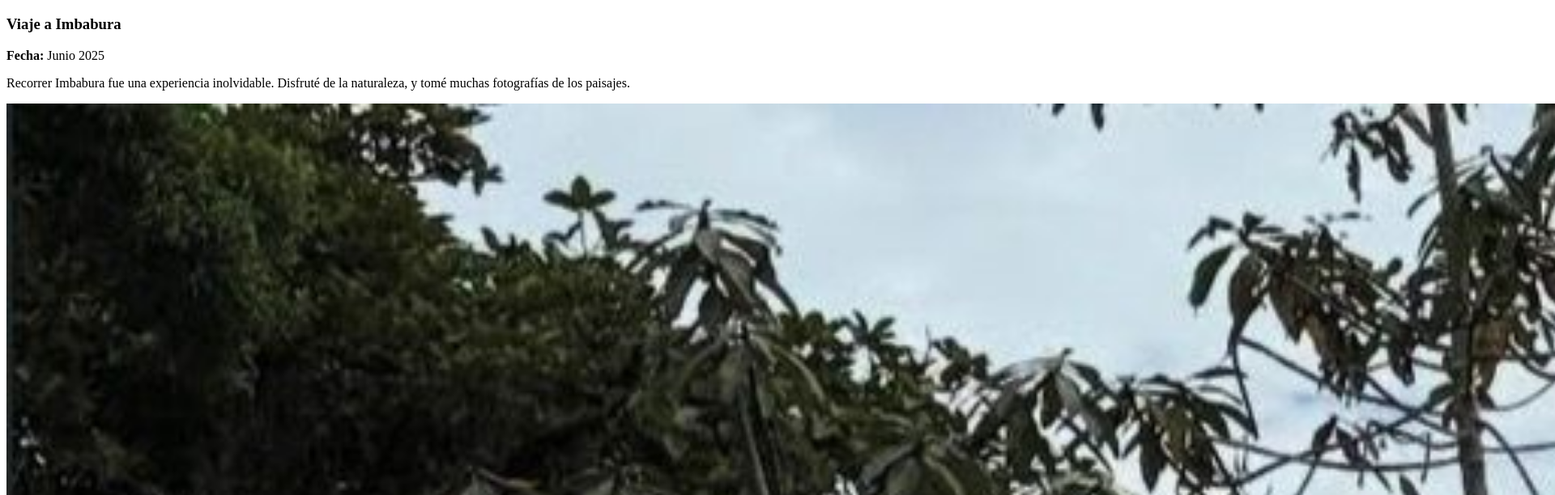
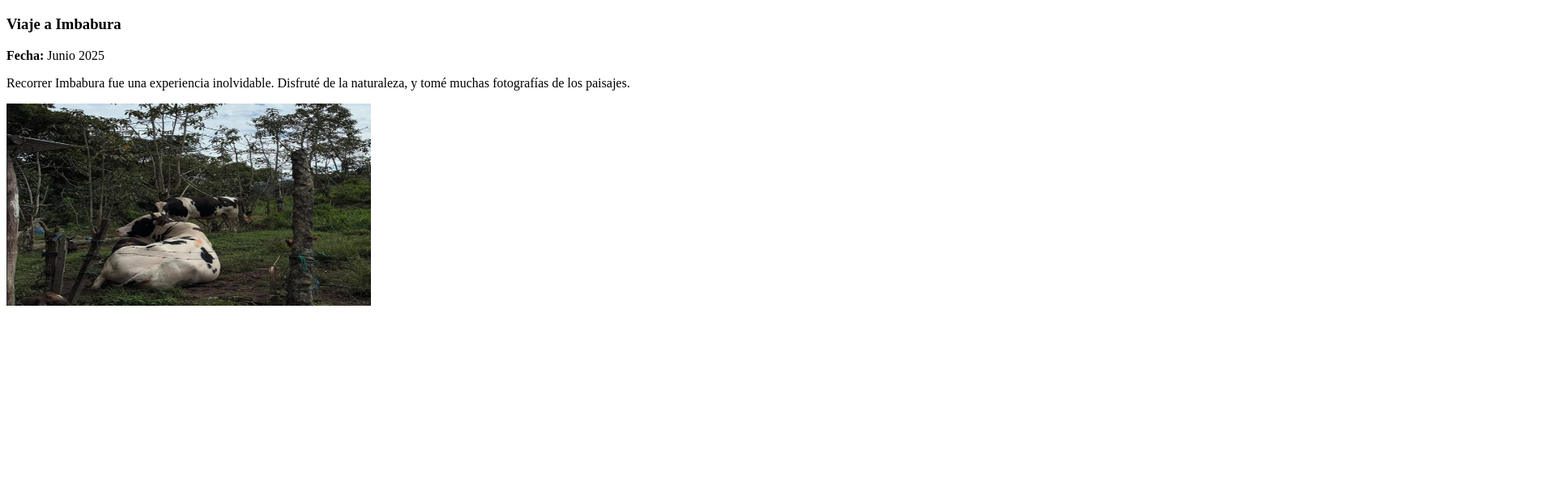
Before and after one commit to l333x/blogvictor, a plain HTML site: page hobbies.html in a window 1280 px wide. Shown: the part 3044-3656 px from the top of the page at 81% size, 1920 px wide, since content can reach past the window. After the commit the page ends 3434 px from the top, so only its background shows below. Drawn offline with Linux system fonts and the light colour scheme.

Commit message:
Cambios de tamaño que tenian error en un viaje

```diff
--- a/hobbies.html
+++ b/hobbies.html
@@ -129,7 +129,7 @@
                     Recorrer Imbabura fue una experiencia inolvidable.
                     Disfruté de la naturaleza, y tomé muchas fotografías de los paisajes.
                 </p>
-                <img src="/scr/imb.jpg" alt="Sierra Ecuatoriana" width="4500">
+                <img src="/scr/imb.jpg" alt="Sierra Ecuatoriana" width="450" height="250">
             </article>
         </section>
     </main>
```
